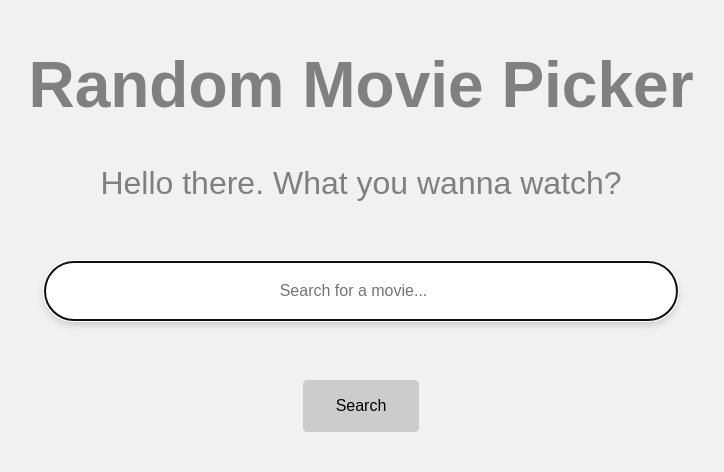
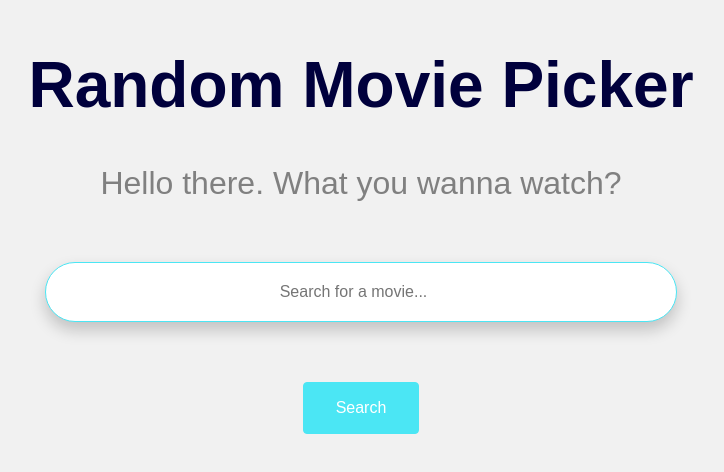
Before and after one commit to hugolalouve/MovieSearch, a plain HTML site: page index.html in a window 1280 px wide. Shown: the part 112-584 px from the top of the page, without its empty margins (279-1003 px from the left). Drawn offline with Linux system fonts and the light colour scheme.

Commit message:
Still CSS bs

```diff
--- a/css/main.sass
+++ b/css/main.sass
@@ -8,7 +8,8 @@ body
   margin: 160px auto
 
 h1
-  color: grey
+  color: rgb(0, 0, 60)
+  font-weight: 700
 
 p
   color: grey
@@ -24,20 +25,28 @@ input[type=search]
   border-radius: 40px
   font-size: 16px
   transition-duration: .3s
+  border: 1px solid white
 
 input[type=search]:hover
   box-shadow: 0px 8px 16px 0px rgba(0, 0, 0, 0.2)
   transition-duration: .3s
 
+input[type=search]:focus
+  box-shadow: 0px 8px 16px 0px rgba(0, 0, 0, 0.2)
+  transition-duration: .3s
+  outline: none
+  border: 1px solid #4be6f4
+
 input[type=submit]
   padding: 16px 32px
   font-size: 16px
-  background: #ccc
-  border: 1px solid #ccc
+  background: #4be6f4
+  border: 1px solid #4be6f4
   cursor: pointer
+  color: white
   border-radius: 4px
   transition-duration: .3s
 
 input[type=submit]:hover
-  border: 1px solid darkgrey
+  border: 1px solid #3cb6c2
   transition-duration: .3s
```
Also changed, not shown: css/main.css.
